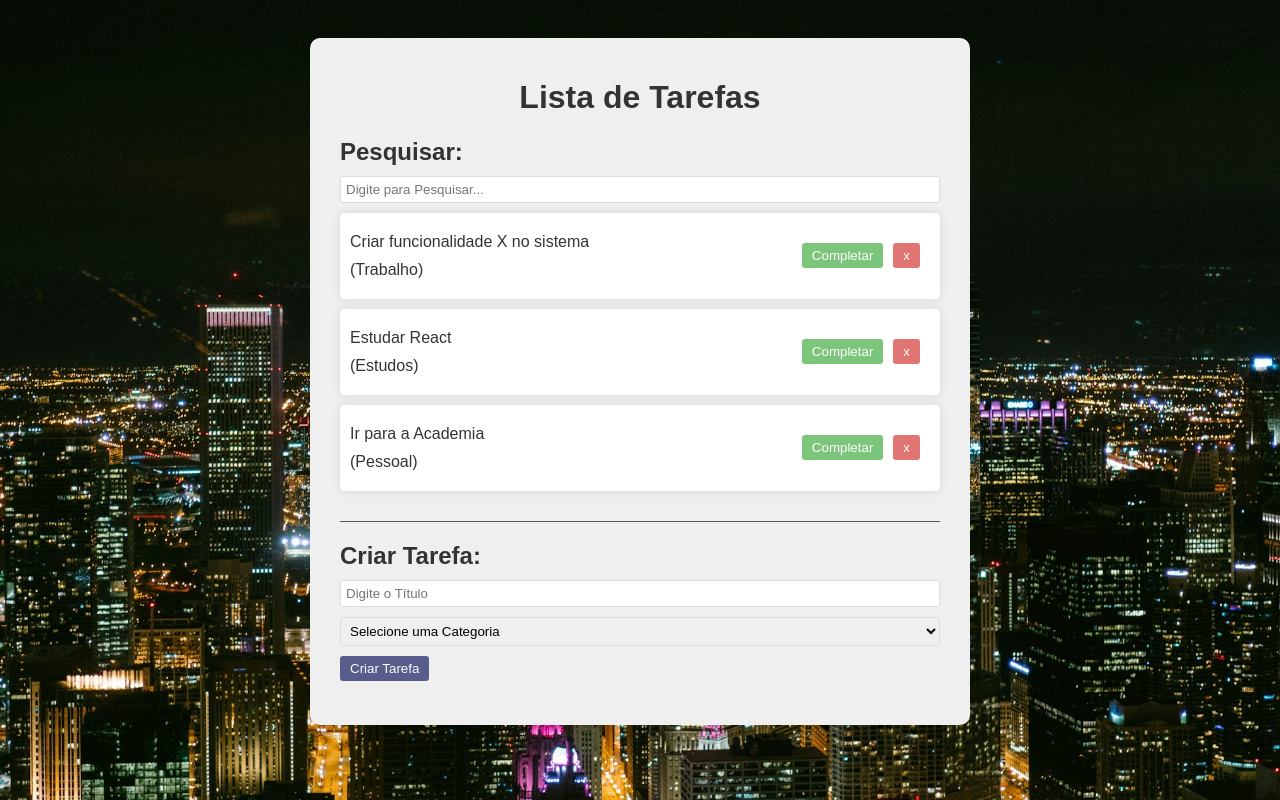
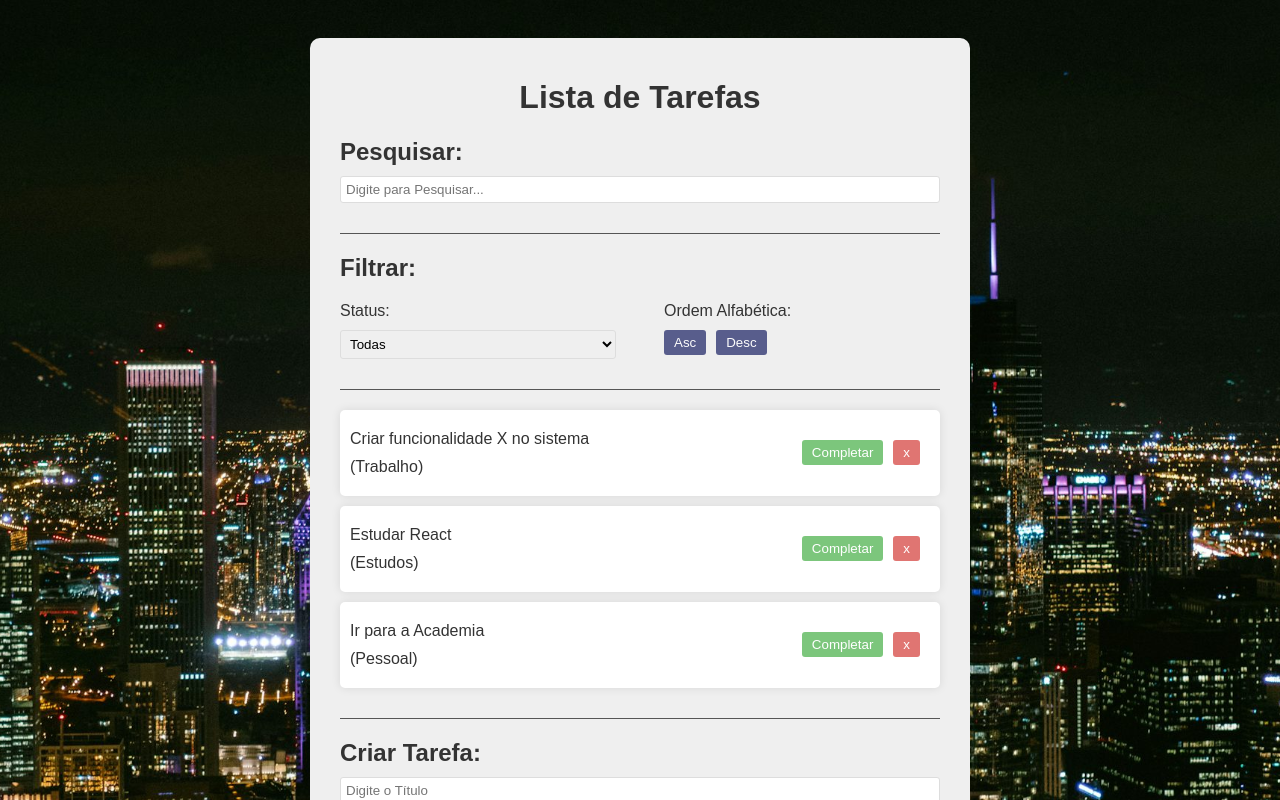
Before and after one commit to DevCarlos779/lista-tarefas, a React (Create React App) app: page / in a window 1280 px wide. Shown: the top 800 px of the page. Built offline with nearby package versions, Linux system fonts and the light colour scheme.

Commit message:
Incluindo ultimas filtragens

```diff
--- a/src/App.css
+++ b/src/App.css
@@ -77,6 +77,7 @@
 .todo-form {
     padding-bottom: 1.5rem;
 }
+
 input, select {
     padding: 5px;
     margin-bottom: 10px;
@@ -84,3 +85,20 @@
     border-radius: 3px;
     width: 100%;
 }
+
+.filter,
+.search {
+    border-bottom: 1px solid #555;
+    margin-bottom: 20px;
+    padding-bottom: 20px;
+}
+
+.filter-options {
+    display: flex;
+    justify-content: space-between;
+    gap: 3rem;
+}
+
+.filter-options div {
+    flex: 1 1 0;
+}
--- a/src/App.jsx
+++ b/src/App.jsx
@@ -5,10 +5,14 @@
 
 import './App.css'
 import Search from "./components/Search";
+import Filter from "./components/Filter";
 
 function App() {
 
   const [search, setSearch] = useState("");
+  const [filter, setFilter] = useState("All");
+  const [sort, setSort] = useState("Asc");
+
   const [todos, setTodos] = useState([
     {
       id: 1,
@@ -74,10 +78,30 @@
         search={search}
         setSearch={setSearch}
       />
+      <Filter
+        filter={filter}
+        setFilter={setFilter}
+        setSort={setSort}
+      />
+
       <div className="todo-list">
-        {todos.length > 0 ? (
-
-          todos.filter((todo) => todo.text.toLowerCase().includes(search.toLowerCase())).map((todo) => (
+        {todos
+          .filter((todo) =>
+            filter === "All"
+            ? true
+            : filter === "Completed"
+            ? todo.isCompleted
+            : !todo.isCompleted
+          )
+          .filter((todo) =>
+             todo.text.toLowerCase().includes(search.toLowerCase())
+          )
+          .sort((a, b) =>
+            sort === "Asc"
+            ? a.text.localeCompare(b.text)
+            : b.text.localeCompare(a.text)
+          )
+          .map((todo) => (
             <Todo
               todo={todo}
               key={todo.id}
@@ -85,10 +109,7 @@
               removeTodo={removeTodo}
             />
           ))
-        ) : (
-          <p>Não Há Tarefas!</p>
-        )}
-
+        }
       </div>
       <TodoForm
         addTodo={addTodo}
--- /dev/null
+++ b/src/components/Filter.jsx
@@ -0,0 +1,27 @@
+
+
+function Filter({ filter, setFilter, setSort }) {
+
+    return (
+        <div className="filter">
+            <h2>Filtrar:</h2>
+            <div className="filter-options">
+                <div>
+                    <p>Status:</p>
+                    <select value={filter} onChange={(e) => setFilter(e.target.value)}>
+                        <option value="All">Todas</option>
+                        <option value="Completed">Completas</option>
+                        <option value="Incomplete">Incompletas</option>
+                    </select>
+                </div>
+                <div>
+                    <p>Ordem Alfabética:</p>
+                    <button onClick={() => setSort("Asc")}>Asc</button>
+                    <button onClick={() => setSort("Desc")}>Desc</button>
+                </div>
+            </div>
+        </div>
+    )
+}
+
+export default Filter;
```
